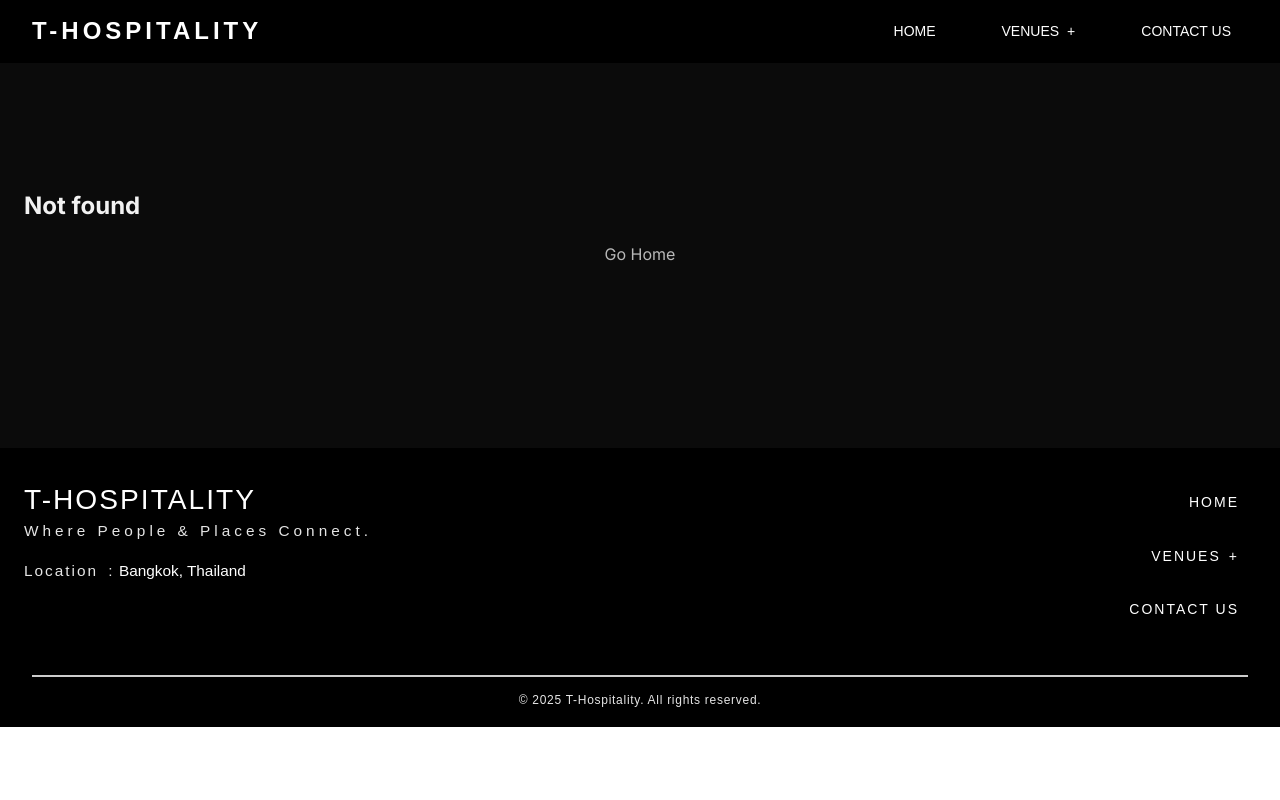
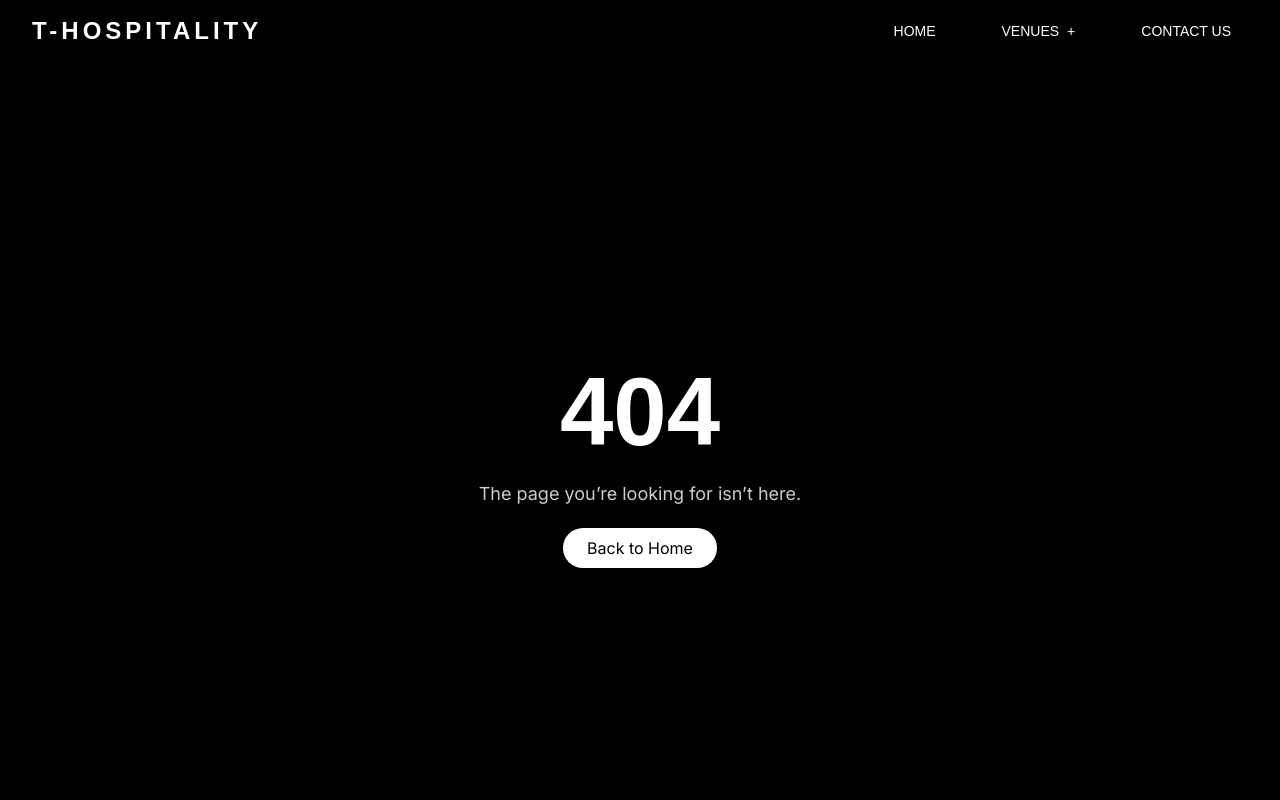
Before and after one commit to coremindlab/tgroup, a React (Vite) app: page /1/highlight in a window 1280 px wide. Before the commit this address had no page. Shown: the top 800 px of the page. Built offline with nearby package versions, Linux system fonts and the light colour scheme; a web font is replaced by a local one.

Commit message:
T hospitality final update v1.0.0

```diff
--- a/index.html
+++ b/index.html
@@ -10,12 +10,15 @@
     <link rel="canonical" href="https://tgroup-psi.vercel.app/" />
     <meta name="theme-color" content="#000000" />
 
-    <!-- 🔹 Open Graph / Facebook / LINE preview -->
+<!-- 🔹 Open Graph / Facebook / LINE preview -->
 <meta property="og:type" content="website" />
 <meta property="og:url" content="https://tgroup-psi.vercel.app/" />
+<meta property="og:site_name" content="T-HOSPITALITY GROUP" />
 <meta property="og:title" content="T-HOSPITALITY GROUP | Bangkok’s Nightlife Collective" />
 <meta property="og:description" content="Discover THAY, TDERM, GOT, REC, and XIM — five iconic nightlife venues in Bangkok." />
 <meta property="og:image" content="https://tgroup-psi.vercel.app/t-hospitality.png" />
+<meta property="og:image:secure_url" content="https://tgroup-psi.vercel.app/t-hospitality.png" />
+<meta property="og:image:type" content="image/png" />
 <meta property="og:image:width" content="1200" />
 <meta property="og:image:height" content="630" />
 
--- a/src/App.jsx
+++ b/src/App.jsx
@@ -7,10 +7,7 @@ import ScrollToTop from "./components/ScrollToTop/ScrollToTop";
 import Home from "./pages/Home/Home";
 import Contact from "./pages/Contact/Contact";
 import Footer from "./components/Footer/Footer";
-
-
-
-
+import NotFound from "./pages/NotFound/NotFound";
 // ✅ New: data-driven venue pages
 import VenueDetails from "./pages/VenueDetails/VenueDetails";
 import VenueHighlights from "./pages/VenueHighlights/VenueHighlights";
@@ -21,15 +18,13 @@ const App = () => {
       <ScrollToTop />
       <Navbar />
       <LanguageSwitcher />
-
-
       <Routes>
         <Route path="/" element={<Home />} />
         <Route path="/contact" element={<Contact />} />
-        <Route path="/:slug/highlight" element={<VenueHighlights />} />
-        <Route path="/:slug" element={<VenueDetails />} />
+        <Route path="/venue/:slug/highlight" element={<VenueHighlights />} />
+        <Route path="/venue/:slug" element={<VenueDetails />} />
+        <Route path="*" element={<NotFound />} />
       </Routes>
-
       <Footer />
     </Router>
   );
--- a/src/components/Footer/FooterNav.jsx
+++ b/src/components/Footer/FooterNav.jsx
@@ -30,7 +30,7 @@ export default function FooterNav({ onNavigate }) {
       setOpen(false);
       return;
     }
-    onNavigate(`/${slug}`); // ✅ still clean URL (/rec)
+    onNavigate(`/venue/${slug}`); // ✅ still clean URL (/rec)
     setOpen(false);
   };
 
@@ -66,7 +66,7 @@ export default function FooterNav({ onNavigate }) {
           {open && (
             <div id="footer-venues-menu" role="menu" className="footer-nav__menu">
               {VENUES.map((slug) => {
-                const active = pathname.startsWith(`/${slug}`) ? "is-active" : "";
+                const active = pathname.startsWith(`/venue/${slug}`) ? "is-active" : "";
                 // ✅ Custom label just for REC
                 const label = slug === "rec" ? "REC ." : slug.toUpperCase();
                 return (
--- a/src/components/Hero/Hero.scss
+++ b/src/components/Hero/Hero.scss
@@ -29,9 +29,9 @@
   &__title {
     font-family: var(--font-grotesk);
     font-weight: 400;
-    font-size: 72px;
+    font-size: 68px;
     margin: 0 0 8px;
-    height: 250px;
+    height: 270px;
   }
   &__line {
     font-family: var(--font-anuphan);
@@ -116,10 +116,10 @@
    ──────────────────────────────────────────────────────────── */
 
 /* Laptop */
-@media (max-width: 1199px) {
+@media (max-width: 1250px) {
   &__inner { grid-template-columns: 0.95fr 1.05fr; gap: 20px; }
   &__slider { height: 60vh; min-height: 320px; max-height: 480px; }
-  &__title { font-size: 48px; height: 100px;}
+  &__title { font-size: 48px; height: 150px;}
 }
 
 /* Tablet */
@@ -136,7 +136,7 @@
     gap: 20px;
   }
   &__copy { padding: 0 16px; }
-  &__title { font-size: 36px; }
+  &__title { font-size: 36px; height: 80px;}
   &__line  { font-size: 18px; }
   &__slider { height: 45vh; min-height: 260px; max-height: 420px; }
   }
--- a/src/components/Navbar/Navbar.jsx
+++ b/src/components/Navbar/Navbar.jsx
@@ -44,7 +44,7 @@ const Navbar = () => {
       setShowVenueDropdown(false);
       return;
     }
-    navigate(`/${slug}`);
+    navigate(`/venue/${slug}`);
     setShowVenueDropdown(false);
     setMenuOpen(false);
   };
--- a/src/components/VenueGrid/VenueGrid.jsx
+++ b/src/components/VenueGrid/VenueGrid.jsx
@@ -106,7 +106,7 @@ export default function VenueGrid() {
                         Coming Soon
                       </button>
                     ) : (
-                      <Link to={`/${v.slug}`} className="venue-grid__btn">
+                      <Link to={`venue/${v.slug}`} className="venue-grid__btn">
                         Read More &gt;
                       </Link>
                     )}
--- a/src/components/VenueLayout/VenueLayout.scss
+++ b/src/components/VenueLayout/VenueLayout.scss
@@ -41,7 +41,7 @@
     text-align: right;
 
     &--cta {
-      padding: 0;
+      padding: 056px 2rem 36px;
       text-align: center;
       margin-bottom: 4rem;
 
@@ -131,6 +131,7 @@
     max-width: 1200px;
     width: 100%;
     margin: 0 auto;
+    padding: 0 40px;
     position: relative;
     text-align: center;
     white-space: pre-line;
--- a/src/data/venueData.js
+++ b/src/data/venueData.js
@@ -138,7 +138,7 @@ export const venueData = {
     ],
     buttons: [
       { label: "MENU", href: "https://drive.google.com/file/d/1c2fQdMh5ksObkT5zKT0Zyrz-GN8w8cGP/view", external: true },
-      { label: "EVENT HIGHLIGHTS", href: "/thay/highlight" },
+      { label: "EVENT HIGHLIGHTS", href: "/venue/thay/highlight" },
     ],
     gallery: [thay_1, thay_2, thay_3, thay_4],
     themeVars: {
@@ -220,7 +220,7 @@ export const venueData = {
     ],
     buttons: [
       { label: "MENU", href: "https://drive.google.com/file/d/136Us-TGTSPrj2WyPfRsJWn4S7b7VWhsR/view", external: true },
-      { label: "EVENT HIGHLIGHTS", href: "/tderm/highlight" },
+      { label: "EVENT HIGHLIGHTS", href: "/venue/tderm/highlight" },
     ],
     gallery: [tderm_1, tderm_2, tderm_3, tderm_4],
     themeVars: { "--bg": "#0f0d0b" },
@@ -312,7 +312,7 @@ export const venueData = {
     ],
     buttons: [
       { label: "MENU", href: "https://drive.google.com/file/d/1Ik-5Mut9Amy8vY-ychLhsTIw-xJRfnvL/view", external: true },
-      { label: "EVENT HIGHLIGHTS", href: "/got/highlight" },
+      { label: "EVENT HIGHLIGHTS", href: "/venue/got/highlight" },
     ],
     gallery: [got_1, got_2, got_3, got_4],
     themeVars: { "--bg": "#14120e" },
@@ -375,7 +375,7 @@ export const venueData = {
 
     buttons: [
       { label: "MENU", href: "https://drive.google.com/file/d/1TmDyw_KAAlZF-VI5-cwvxGW71Uj1Vyrw/view", external: true },
-      { label: "EVENT HIGHLIGHTS", href: "/rec/highlight" },
+      { label: "EVENT HIGHLIGHTS", href: "/venue/rec/highlight" },
     ],
     gallery: [rec_1, rec_2, rec_3, rec_4],
     themeVars: { "--bg": "#141312" },
--- /dev/null
+++ b/src/pages/NotFound/NotFound.jsx
@@ -0,0 +1,17 @@
+import { Link } from "react-router-dom";
+import "./NotFound.scss";
+
+
+export default function NotFound() {
+  return (
+    <div className="notfound">
+      <div className="notfound__content">
+        <h1>404</h1>
+        <p>The page you’re looking for isn’t here.</p>
+        <Link to="/" className="notfound__link">
+          Back to Home
+        </Link>
+      </div>
+    </div>
+  );
+}
--- /dev/null
+++ b/src/pages/NotFound/NotFound.scss
@@ -0,0 +1,40 @@
+.notfound {
+  display: flex;
+  justify-content: center;
+  align-items: center;
+  height: 100svh;
+  background: #000;
+  color: #fff;
+  text-align: center;
+
+  &__content {
+    max-width: 480px;
+    padding: 20px;
+  }
+
+  h1 {
+    font-size: 96px;
+    font-family: var(--font-display);
+    margin-bottom: 16px;
+  }
+
+  p {
+    font-size: 18px;
+    color: #ccc;
+    margin-bottom: 24px;
+  }
+
+  &__link {
+    display: inline-block;
+    padding: 10px 24px;
+    background: #fff;
+    color: #000;
+    text-decoration: none;
+    border-radius: 40px;
+    transition: background 0.3s;
+
+    &:hover {
+      background: #ddd;
+    }
+  }
+}
--- a/src/pages/VenueHighlights/VenueHighlights.jsx
+++ b/src/pages/VenueHighlights/VenueHighlights.jsx
@@ -157,7 +157,7 @@ export default function VenueHighlight() {
         )}
         {/* Footer back link (always shown at the end) */}
         <div className="eh__footer">
-          <Link to={`/${slug}`} className="eh__back" aria-label={`Back to ${venue.title}`}>
+          <Link to={`/venue/${slug}`} className="eh__back" aria-label={`Back to ${venue.title}`}>
             ← Back to {venue.title}
           </Link>
         </div>
```
